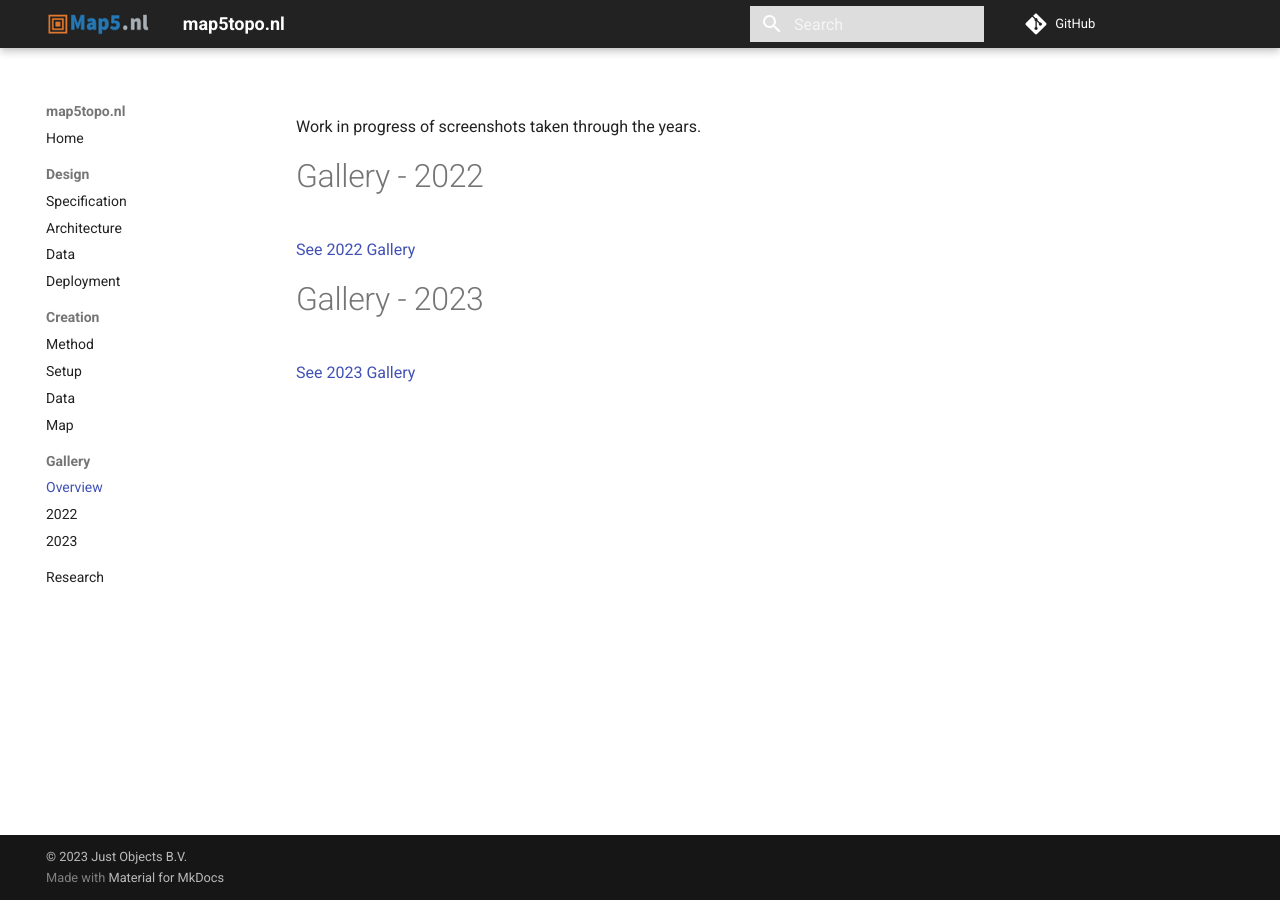
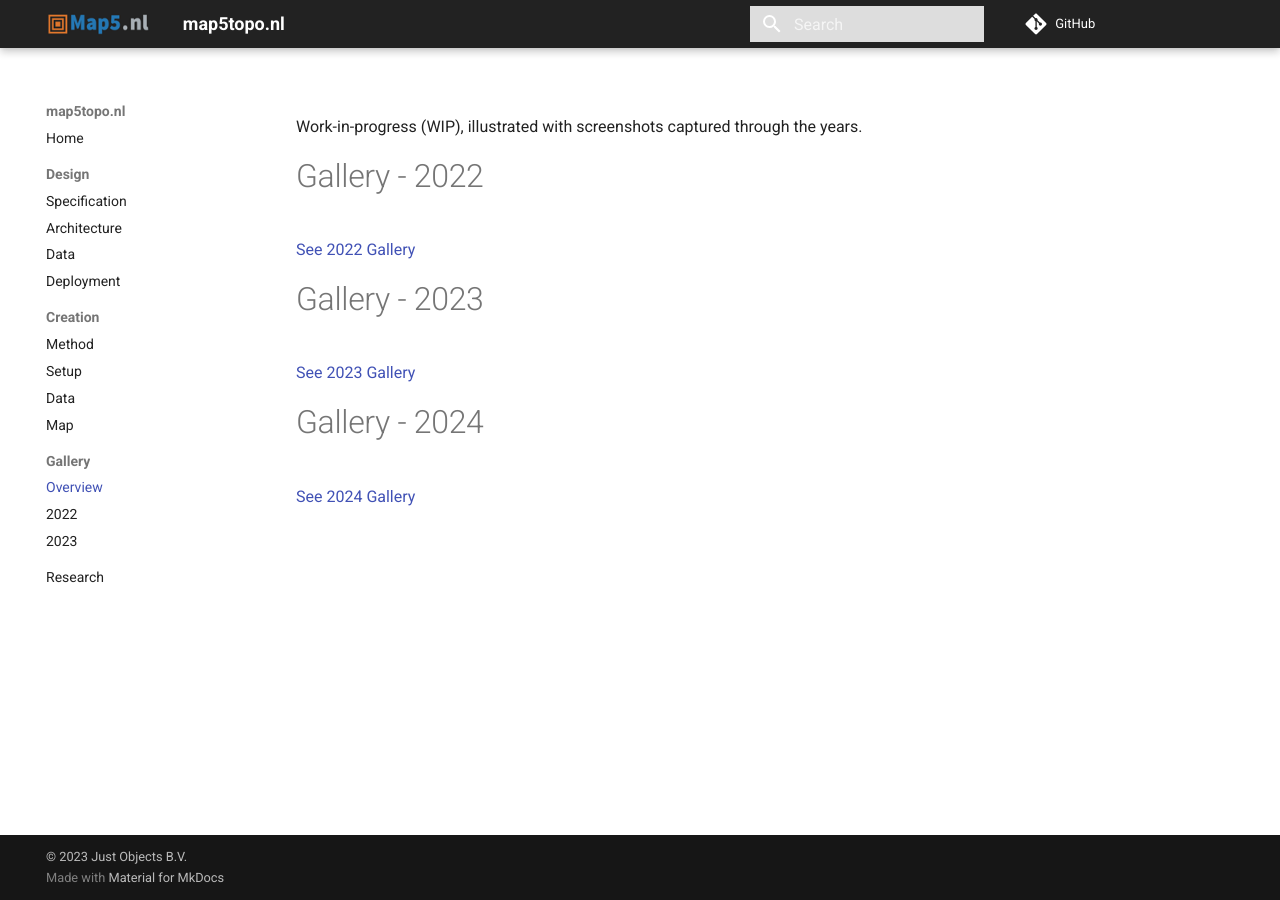
Before and after one commit to map5nl/map5topo.nl, an MkDocs documentation site: the page built from docs/src/gallery/index.md, in a window 1280 px wide. Built offline with MkDocs 1.6.1 and Material for MkDocs 9.7.7, drawn with Linux system fonts in a browser that asks for light colours; comment, search, counter and statistics services are not loaded.

Commit message:
extend gallery

```diff
--- a/docs/src/gallery/index.md
+++ b/docs/src/gallery/index.md
@@ -2,7 +2,8 @@
 title: Gallery
 ---
 
-Work in progress of screenshots taken through the years.
+Work-in-progress (WIP), illustrated with screenshots
+captured through the years.
 
 # Gallery - 2022
 
@@ -11,3 +12,7 @@ Work in progress of screenshots taken through the years.
 # Gallery - 2023
 
 [See 2023 Gallery](2023.md)
+
+# Gallery - 2024
+
+[See 2024 Gallery](2024.md)
```
Also changed, not shown: docs/src/gallery/2023.md (+0 -2 lines), docs/src/gallery/2024.md (added, +18 -0 lines), docs/src/assets/images/screenshots/240109-map5topo_zero-2.jpg (added), docs/src/assets/images/screenshots/240109-map5topo_zero-3.jpg (added), docs/src/assets/images/screenshots/240122-wip-vector-tiles-1.jpg (added), docs/src/assets/images/screenshots/240122-wip-vector-tiles-2.jpg (added).
